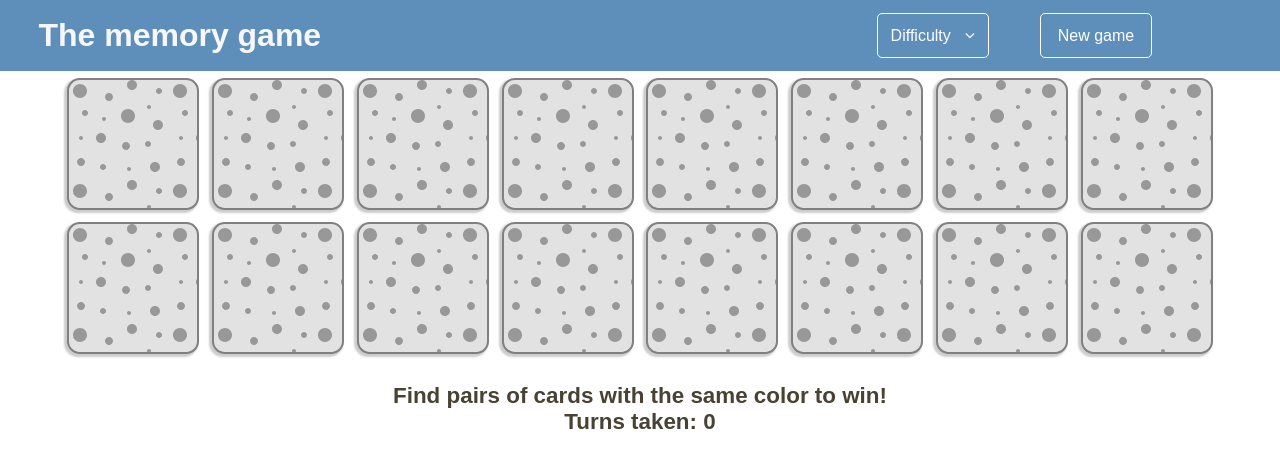
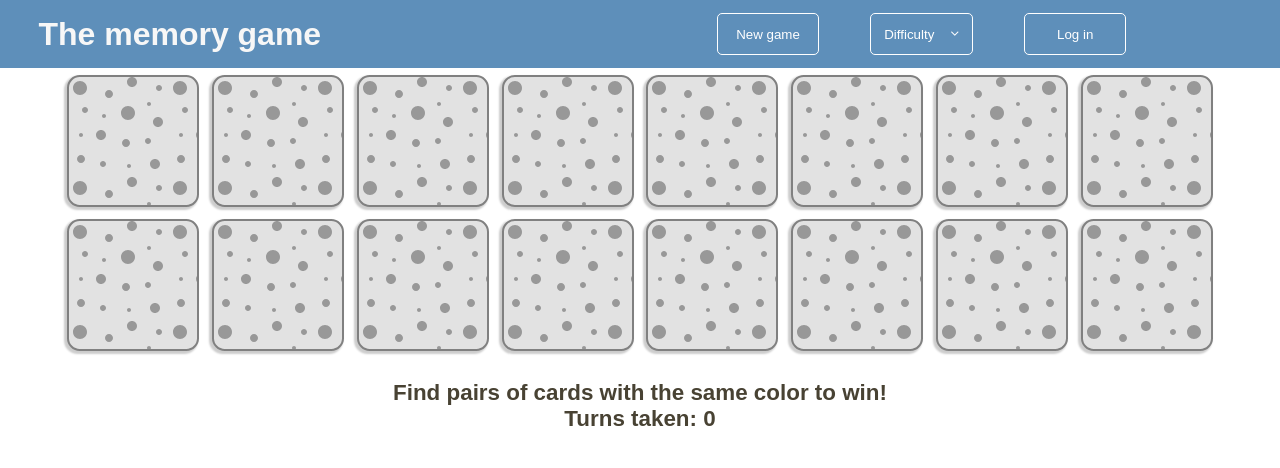
Before and after one commit to lkaratun/memory_game, a React (Create React App) app: page / in a window 1280 px wide. Shown: the top 468 px of the page. Built offline with nearby package versions, Linux system fonts and the light colour scheme.

Commit message:
Add LogIn/LogOut buttons

```diff
--- a/package.json
+++ b/package.json
@@ -7,7 +7,9 @@
     "eslint-config-react-app": "^3.0.4",
     "popper.js": "^1.14.4",
     "react": "^16.6.0",
+    "react-document-meta": "^3.0.0-beta.2",
     "react-dom": "^16.6.0",
+    "react-load-script": "0.0.6",
     "react-scripts": "1.1.4"
   },
   "scripts": {
--- a/src/App.js
+++ b/src/App.js
@@ -1,37 +1,24 @@
 import React, { Component } from "react";
 import Board from "./Board";
+import { ContextProvider } from "./AuthContext";
 import "./App.css";
 
 class App extends Component {
-  constructor(props) {
-    super(props);
-    this.state = { turnsTaken: 0 };
-    this.incrementTurnCounter = this.incrementTurnCounter.bind(this);
-    this.resetTurnCounter = this.resetTurnCounter.bind(this);
-  }
-
-  incrementTurnCounter() {
+  state = { turnsTaken: 0 };
+  incrementTurnCounter = () => {
     this.setState(prevState => ({ turnsTaken: prevState.turnsTaken + 1 }));
-  }
-
-  resetTurnCounter() {
-    this.setState({ turnsTaken: 0 });
-  }
-
-
+  };
   render() {
     return (
+      <ContextProvider value={this.state}>
         <div className="App">
-        <Board
-          handleMove={this.incrementTurnCounter}
-          handleReset={this.resetTurnCounter}
-
-        />
+          <Board handleMove={this.incrementTurnCounter} handleReset={this.resetTurnCounter} />
           <p id="instructions">
             Find pairs of cards with the same color to win! <br />
             Turns taken: {this.state.turnsTaken}
           </p>
         </div>
+      </ContextProvider>
     );
   }
 }
--- /dev/null
+++ b/src/AuthContext.js
@@ -0,0 +1,17 @@
+import React, { Component } from "react";
+
+export const AuthContext = React.createContext();
+
+export class ContextProvider extends Component {
+  logIn = () => {
+    this.setState({ loggedIn: true });
+  };
+  logOut = () => {
+    this.setState({ loggedIn: false });
+  };
+  state = { turnsTaken: 0, logIn: this.logIn, logOut: this.logOut, loggedIn: false };
+
+  render() {
+    return <AuthContext.Provider value={this.state}>{this.props.children}</AuthContext.Provider>;
+  }
+}
--- a/src/NavBar.css
+++ b/src/NavBar.css
@@ -25,7 +25,8 @@ nav {
   margin-right: 10%;
   margin-left: auto;
 }
-a {
+
+button {
   display: block;
   width: 8vw;
   padding: 1vw;
@@ -33,8 +34,11 @@ a {
   border: 1px solid white;
   border-radius: 5px;
   color: white;
+  background: transparent;
+  text-align: center;
 }
-a:hover {
+
+button:hover {
   cursor: pointer;
   background-color: rgba(52, 108, 156, 1);
 }
@@ -45,7 +49,7 @@ a:hover {
 .dropdown-content {
   display: none;
   position: absolute;
-  transform: translate(20%);
+  transform: translate(10%);
   background-color: rgba(52, 108, 156, 0.8);
   min-width: 80%;
   box-shadow: 0px 2vw 16px 0px rgba(0, 0, 0, 0.2);
@@ -73,7 +77,6 @@ a:hover {
 }
 #NewGame {
   text-align: center;
-  margin-right: 10%;
   box-sizing: border-box;
   display: inline-block;
   min-width: 7em;
--- a/src/NavBar.js
+++ b/src/NavBar.js
@@ -1,5 +1,6 @@
-import React, { Component } from 'react';
-import './NavBar.css';
+import React, { Component } from "react";
+import "./NavBar.css";
+import { AuthContext } from "./AuthContext";
 
 class NavBar extends Component {
   constructor(props) {
@@ -23,28 +24,40 @@ class NavBar extends Component {
   render() {
     return (
       <nav>
-				<div className="title">
-					The memory game
+        <div className="title">The memory game</div>
+
+        <AuthContext.Consumer>
+          {context => {
+            console.log(context);
+            window.context = context;
+
+            return (
+              <div id="buttons">
+                <button id="NewGame" onClick={this.props.handleNewGameClick}>
+                  New game
+                </button>
+                <div className="dropdown">
+                  <button onClick={this.expandDropdown} className="dropbtn">
+                    Difficulty <i className="fa fa-angle-down" />
+                  </button>
+                  <div id="myDropdown" className={"dropdown-content" + (this.state.expanded ? " expanded" : "")}>
+                    <button onClick={() => this.props.handleDifficultyClick("easy")}>Easy</button>
+                    <button onClick={() => this.props.handleDifficultyClick("medium")}>Medium</button>
+                    <button onClick={() => this.props.handleDifficultyClick("hard")}>Hard</button>
                   </div>
-
-				<div id="buttons">
-					<div className="dropdown">
-						<a onClick={this.expandDropdown} className="dropbtn">Difficulty <i className="fa fa-angle-down"></i></a>
-						<div id="myDropdown" className={"dropdown-content" + (this.state.expanded ? " expanded" : "")}>
-							<a onClick={() => this.props.handleDifficultyClick("easy")}>Easy</a>
-							<a onClick={() => this.props.handleDifficultyClick("medium")}>Medium</a>
-							<a onClick={() => this.props.handleDifficultyClick("hard")}>Hard</a>
                 </div>
-
+                {context.loggedIn ? (
+                  <button onClick={context.logOut}>Log out</button>
+                ) : (
+                  <button onClick={context.logIn}>Log in</button>
+                )}
               </div>
-
-					<a id="NewGame" onClick={this.props.handleNewGameClick} style={{ textAlign: "center" }}>New game</a>
-				</div>
+            );
+          }}
+        </AuthContext.Consumer>
       </nav>
-
-
-		)
-	}//render
+    );
+  } //render
 }
 
 export default NavBar;
```
Also changed, not shown: .eslintrc.json (added), 2 other files (tests, documents, lock files or other folders). Lines whose indentation alone changed are shown as unchanged.
